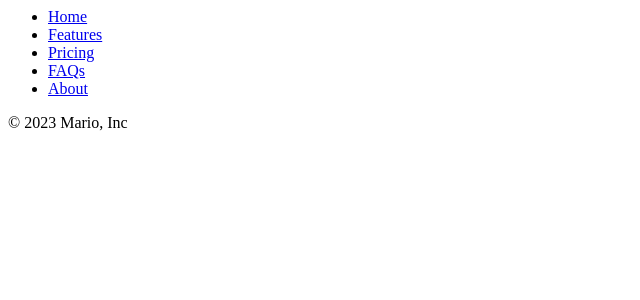
After one commit to mario-barrientos-dev/jovian-careers-website-v2, a Flask app: template templates/footer.html in a window 1280 px wide. The commit adds this page. Shown: the top 300 px of the page, without its empty margins (0-640 px from the left). Run offline with Flask 3, Linux system fonts and the light colour scheme; the template is opened without the code that fills it, so the values that code supplies are empty.

Commit message:
Add header and footer

```diff
--- /dev/null
+++ b/templates/footer.html
@@ -0,0 +1,10 @@
+<footer class="py-3 my-4">
+    <ul class="nav justify-content-center border-bottom pb-3 mb-3">
+      <li class="nav-item"><a href="#" class="nav-link px-2 text-body-secondary">Home</a></li>
+      <li class="nav-item"><a href="#" class="nav-link px-2 text-body-secondary">Features</a></li>
+      <li class="nav-item"><a href="#" class="nav-link px-2 text-body-secondary">Pricing</a></li>
+      <li class="nav-item"><a href="#" class="nav-link px-2 text-body-secondary">FAQs</a></li>
+      <li class="nav-item"><a href="#" class="nav-link px-2 text-body-secondary">About</a></li>
+    </ul>
+    <p class="text-center text-body-secondary">© 2023 Mario, Inc</p>
+  </footer>
--- a/templates/home.html
+++ b/templates/home.html
@@ -37,6 +37,7 @@
         <link href="https://cdn.jsdelivr.net/npm/bootstrap@5.2.0/dist/css/bootstrap.min.css" rel="stylesheet" integrity="sha384-gH2yIJqKdNHPEq0n4Mqa/HGKIhSkIHeL5AyhkYV8i59U5AR6csBvApHHNl/vI1Bx" crossorigin="anonymous">
   </head>
   <body>
+    {% include 'nav.html' %}
     <div id="container">
         <h1 class="mt-2">{{company_name}} Developers Jobs</h1>
         <img id="banner" src="static/SlytherinCommonRoom.webp"/>
```
Also changed, not shown: templates/nav.html (added, +11 -0 lines), static/logo.webp (added).
